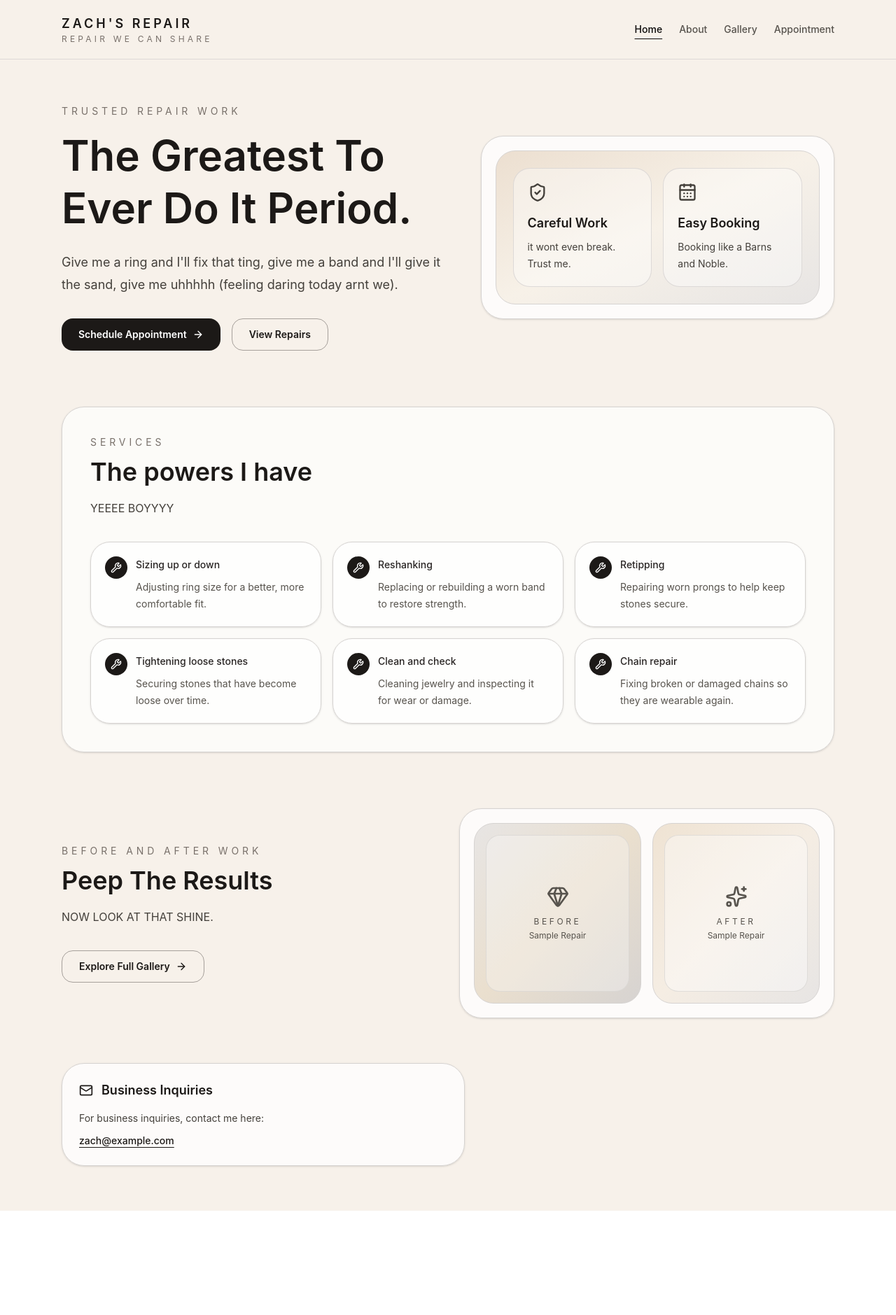
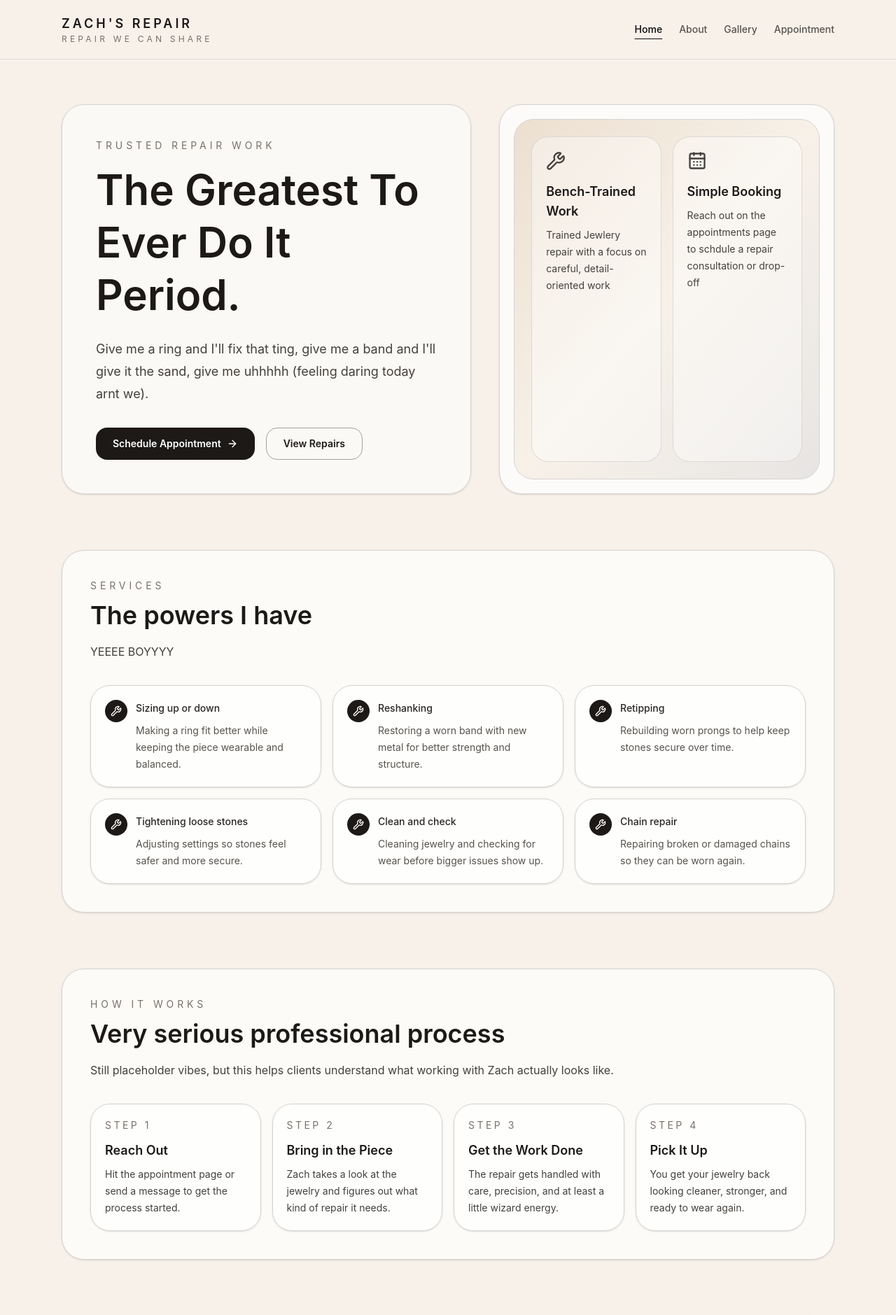
Before and after one commit to LiamS12-12/zach-web, a React (Vite) app: page / in a window 1280 px wide. Shown: the top 1879 px of the page at 70% size. Before the commit the page ends 1730 px from the top, so only its background shows below. Built offline with nearby package versions, Linux system fonts and the light colour scheme; the HTML template or start-up script is replaced by a standard one.

Commit message:
updated home page, and appointments page

```diff
--- a/src/App.jsx
+++ b/src/App.jsx
@@ -14,27 +14,33 @@ import {
 const services = [
   {
     title: "Sizing up or down",
-    description: "Adjusting ring size for a better, more comfortable fit.",
+    description:
+      "Making a ring fit better while keeping the piece wearable and balanced.",
   },
   {
     title: "Reshanking",
-    description: "Replacing or rebuilding a worn band to restore strength.",
+    description:
+      "Restoring a worn band with new metal for better strength and structure.",
   },
   {
     title: "Retipping",
-    description: "Repairing worn prongs to help keep stones secure.",
+    description:
+      "Rebuilding worn prongs to help keep stones secure over time.",
   },
   {
     title: "Tightening loose stones",
-    description: "Securing stones that have become loose over time.",
+    description:
+      "Adjusting settings so stones feel safer and more secure.",
   },
   {
     title: "Clean and check",
-    description: "Cleaning jewelry and inspecting it for wear or damage.",
+    description:
+      "Cleaning jewelry and checking for wear before bigger issues show up.",
   },
   {
     title: "Chain repair",
-    description: "Fixing broken or damaged chains so they are wearable again.",
+    description:
+      "Repairing broken or damaged chains so they can be worn again.",
   },
 ];
 
@@ -117,12 +123,13 @@ function ServiceGrid() {
       {services.map((service) => (
         <div
           key={service.title}
-          className="rounded-[1.75rem] border border-stone-300 bg-white/75 px-5 py-5 shadow-sm"
+          className="rounded-[1.75rem] border border-stone-300 bg-white/75 px-5 py-5 shadow-sm transition hover:-translate-y-1"
         >
           <div className="flex items-start gap-3">
             <div className="rounded-2xl bg-stone-900 p-2 text-white">
               <Wrench className="h-4 w-4" />
             </div>
+
             <div>
               <p className="text-sm font-medium leading-6 text-stone-800">
                 {service.title}
@@ -191,9 +198,9 @@ function HomePage() {
           initial={{ opacity: 0, y: 18 }}
           animate={{ opacity: 1, y: 0 }}
           transition={{ duration: 0.5 }}
-          className="grid gap-10 lg:grid-cols-[1.05fr_0.95fr] lg:items-center"
+          className="grid gap-10 lg:grid-cols-[1.1fr_0.9fr] lg:items-stretch"
         >
-          <div>
+          <div className="flex flex-col justify-center rounded-[2rem] border border-stone-300 bg-white/55 p-8 shadow-sm md:p-12">
             <p className="text-sm uppercase tracking-[0.35em] text-stone-500">
               Trusted repair work
             </p>
@@ -201,7 +208,8 @@ function HomePage() {
               The Greatest To Ever Do It Period.
             </h1>
             <p className="mt-6 max-w-xl text-lg leading-8 text-stone-700">
-              Give me a ring and I'll fix that ting, give me a band and I'll give it the sand, give me uhhhhh (feeling daring today arnt we).
+              Give me a ring and I'll fix that ting, give me a band and I'll give it the
+              sand, give me uhhhhh (feeling daring today arnt we).
             </p>
             <div className="mt-8 flex flex-wrap gap-4">
               <NavLink
@@ -221,21 +229,29 @@ function HomePage() {
           </div>
 
           <div className="rounded-[2rem] border border-stone-300 bg-white/75 p-5 shadow-sm">
-            <div className="rounded-[1.75rem] border border-stone-300 bg-gradient-to-br from-[#ecdfd0] via-[#f7f1e8] to-stone-200 p-6">
-              <div className="grid gap-4 sm:grid-cols-2">
-                <div className="rounded-[1.5rem] border border-stone-300/80 bg-white/40 p-5">
-                  <ShieldCheck className="h-7 w-7 text-stone-700" />
-                  <h3 className="mt-4 text-lg font-semibold text-stone-900">Careful Work</h3>
+            <div className="h-full rounded-[1.75rem] border border-stone-300 bg-gradient-to-br from-[#ecdfd0] via-[#f7f1e8] to-stone-200 p-6">
+              <div className="grid h-full gap-4 sm:grid-cols-2">
+                <div className="flex flex-col justify-between rounded-[1.5rem] border border-stone-300/80 bg-white/40 p-5">
+                  <div>
+                    <Wrench className="h-7 w-7 text-stone-700" />
+                    <h3 className="mt-4 text-lg font-semibold text-stone-900">
+                      Bench-Trained Work
+                    </h3>
                     <p className="mt-2 text-sm leading-6 text-stone-700">
-                    it wont even break. Trust me.
+                      Trained Jewlery repair with a focus on careful, detail-oriented work
                     </p>
                   </div>
-                <div className="rounded-[1.5rem] border border-stone-300/80 bg-white/40 p-5">
+                </div>
+                <div className="flex flex-col justify-between rounded-[1.5rem] border border-stone-300/80 bg-white/40 p-5">
+                  <div>
                     <CalendarDays className="h-7 w-7 text-stone-700" />
-                  <h3 className="mt-4 text-lg font-semibold text-stone-900">Easy Booking</h3>
+                    <h3 className="mt-4 text-lg font-semibold text-stone-900">
+                      Simple Booking
+                    </h3>
                     <p className="mt-2 text-sm leading-6 text-stone-700">
-                    Booking like a Barns and Noble.
+                      Reach out on the appointments page to schdule a repair consultation or drop-off
                     </p>
+                  </div>
                 </div>
               </div>
             </div>
@@ -244,7 +260,9 @@ function HomePage() {
 
         <section className="mt-20 rounded-[2rem] border border-stone-300 bg-white/70 p-8 shadow-sm md:p-10">
           <div className="mb-8 max-w-3xl">
-            <p className="text-sm uppercase tracking-[0.35em] text-stone-500">Services</p>
+            <p className="text-sm uppercase tracking-[0.35em] text-stone-500">
+              Services
+            </p>
             <h2 className="mt-3 text-3xl font-semibold text-stone-900 md:text-4xl">
               The powers I have
             </h2>
@@ -255,9 +273,80 @@ function HomePage() {
           <ServiceGrid />
         </section>
 
+        <section className="mt-20 rounded-[2rem] border border-stone-300 bg-white/70 p-8 shadow-sm md:p-10">
+          <div className="mb-8 max-w-3xl">
+            <p className="text-sm uppercase tracking-[0.35em] text-stone-500">
+              How it works
+            </p>
+            <h2 className="mt-3 text-3xl font-semibold text-stone-900 md:text-4xl">
+              Very serious professional process
+            </h2>
+            <p className="mt-4 text-base leading-8 text-stone-700">
+              Still placeholder vibes, but this helps clients understand what
+              working with Zach actually looks like.
+            </p>
+          </div>
+
+          <div className="grid gap-4 md:grid-cols-2 xl:grid-cols-4">
+            <div className="rounded-[1.75rem] border border-stone-300 bg-white/75 p-5 shadow-sm">
+              <p className="text-sm uppercase tracking-[0.25em] text-stone-500">
+                Step 1
+              </p>
+              <h3 className="mt-3 text-lg font-semibold text-stone-900">
+                Reach Out
+              </h3>
+              <p className="mt-2 text-sm leading-6 text-stone-700">
+                Hit the appointment page or send a message to get the process
+                started.
+              </p>
+            </div>
+
+            <div className="rounded-[1.75rem] border border-stone-300 bg-white/75 p-5 shadow-sm">
+              <p className="text-sm uppercase tracking-[0.25em] text-stone-500">
+                Step 2
+              </p>
+              <h3 className="mt-3 text-lg font-semibold text-stone-900">
+                Bring in the Piece
+              </h3>
+              <p className="mt-2 text-sm leading-6 text-stone-700">
+                Zach takes a look at the jewelry and figures out what kind of
+                repair it needs.
+              </p>
+            </div>
+
+            <div className="rounded-[1.75rem] border border-stone-300 bg-white/75 p-5 shadow-sm">
+              <p className="text-sm uppercase tracking-[0.25em] text-stone-500">
+                Step 3
+              </p>
+              <h3 className="mt-3 text-lg font-semibold text-stone-900">
+                Get the Work Done
+              </h3>
+              <p className="mt-2 text-sm leading-6 text-stone-700">
+                The repair gets handled with care, precision, and at least a
+                little wizard energy.
+              </p>
+            </div>
+
+            <div className="rounded-[1.75rem] border border-stone-300 bg-white/75 p-5 shadow-sm">
+              <p className="text-sm uppercase tracking-[0.25em] text-stone-500">
+                Step 4
+              </p>
+              <h3 className="mt-3 text-lg font-semibold text-stone-900">
+                Pick It Up
+              </h3>
+              <p className="mt-2 text-sm leading-6 text-stone-700">
+                You get your jewelry back looking cleaner, stronger, and ready
+                to wear again.
+              </p>
+            </div>
+          </div>
+        </section>
+
         <section className="mt-20 grid gap-8 lg:grid-cols-[1fr_1fr] lg:items-center">
           <div>
-            <p className="text-sm uppercase tracking-[0.35em] text-stone-500">Before and after work</p>
+            <p className="text-sm uppercase tracking-[0.35em] text-stone-500">
+              Before and after work
+            </p>
             <h2 className="mt-3 text-3xl font-semibold text-stone-900 md:text-4xl">
               Peep The Results
             </h2>
@@ -295,10 +384,12 @@ function AboutPage() {
           initial={{ opacity: 0, y: 18 }}
           animate={{ opacity: 1, y: 0 }}
           transition={{ duration: 0.5 }}
-          className="grid gap-8 lg:grid-cols-2 lg:items-stretch"
+          className="grid gap-8 lg:grid-cols-[1.05fr_0.95fr] lg:items-stretch"
         >
-          <div className="rounded-[2rem] border border-stone-300 bg-white/75 p-8 shadow-sm md:p-12">
-            <p className="text-base uppercase tracking-[0.35em] text-stone-500">About</p>
+          <div className="flex flex-col justify-center rounded-[2rem] border border-stone-300 bg-white/75 p-8 shadow-sm md:p-12">
+            <p className="text-base uppercase tracking-[0.35em] text-stone-500">
+              About
+            </p>
             <h1 className="mt-4 text-base leading-8 text-stone-900">
               Im Zach a graduate from the Portland Jewelry academy, I'm an aspiring bench jeweler with a deep passion for what I do.
             </h1>
@@ -314,11 +405,11 @@ function AboutPage() {
           </div>
 
           <div className="rounded-[2rem] border border-stone-300 bg-white/75 p-5 shadow-sm">
-            <div className="h-full min-h-[420px] overflow-hidden rounded-[1.75rem] border border-stone-300 bg-stone-200">
+            <div className="h-full min-h-[520px] overflow-hidden rounded-[1.75rem] border border-stone-300 bg-stone-200">
               <img
                 src="/zach-photo.jpg"
                 alt="Zach"
-                className="h-full w-full object-cover"
+                className="h-full w-full object-cover object-center"
               />
             </div>
           </div>
@@ -326,7 +417,9 @@ function AboutPage() {
 
         <section className="mt-12 rounded-[2rem] border border-stone-300 bg-white/70 p-8 shadow-sm">
           <div className="mb-6 max-w-3xl">
-            <p className="text-sm uppercase tracking-[0.35em] text-stone-500">My approach to repair</p>
+            <p className="text-sm uppercase tracking-[0.35em] text-stone-500">
+              My approach to repair
+            </p>
             <h2 className="mt-3 text-3xl font-semibold text-stone-900">
               A place to talk about the work
             </h2>
@@ -354,7 +447,9 @@ function GalleryPage() {
           transition={{ duration: 0.5 }}
           className="max-w-3xl"
         >
-          <p className="text-sm uppercase tracking-[0.35em] text-stone-500">Repair Gallery</p>
+          <p className="text-sm uppercase tracking-[0.35em] text-stone-500">
+            Repair Gallery
+          </p>
           <h1 className="mt-4 text-4xl font-semibold text-stone-900 md:text-5xl">
             Before and after examples
           </h1>
@@ -371,14 +466,18 @@ function GalleryPage() {
             >
               <div className="mb-6 flex flex-col gap-3 md:flex-row md:items-end md:justify-between">
                 <div>
-                  <h2 className="text-2xl font-semibold text-stone-900">{item.title}</h2>
+                  <h2 className="text-2xl font-semibold text-stone-900">
+                    {item.title}
+                  </h2>
                   <p className="mt-2 text-sm uppercase tracking-[0.25em] text-stone-500">
                     {item.service}
                   </p>
                 </div>
               </div>
               <BeforeAfterPlaceholder label={item.title} />
-              <p className="mt-6 max-w-3xl text-sm leading-7 text-stone-700">{item.description}</p>
+              <p className="mt-6 max-w-3xl text-sm leading-7 text-stone-700">
+                {item.description}
+              </p>
             </div>
           ))}
         </section>
@@ -398,12 +497,15 @@ function AppointmentPage() {
           className="grid gap-8 lg:grid-cols-[1.05fr_0.95fr]"
         >
           <div className="rounded-[2rem] border border-stone-300 bg-white/75 p-8 shadow-sm md:p-12">
-            <p className="text-sm uppercase tracking-[0.35em] text-stone-500">Appointments</p>
+            <p className="text-sm uppercase tracking-[0.35em] text-stone-500">
+              Appointments
+            </p>
             <h1 className="mt-4 text-4xl font-semibold leading-tight text-stone-900 md:text-5xl">
               Hit My Phone Yall
             </h1>
             <p className="mt-6 text-base leading-8 text-stone-700">
-              This can connect to a Google Calendar booking link or another appointment tool later.
+              This can connect to a Google Calendar booking link or another
+              appointment tool later.
             </p>
             <a
               href="#"
@@ -412,15 +514,25 @@ function AppointmentPage() {
               Connect Google Calendar Booking Link
               <ArrowRight className="h-4 w-4" />
             </a>
-            <p className="mt-4 text-sm leading-7 text-stone-500">
-              Replace this button link with the real Google Calendar scheduling URL when it is ready.
+            <div className="mt-6 border-t border-stone-300 pt-6">
+              <p className="text-sm leading-7 text-stone-700">
+                You can also contact me by email at{" "}
+                <a
+                  href="mailto:zach@example.email"
+                  className="font-medium text-stone-900 underline underline-offset-4"
+                >
+                  zach@example.email
+                </a>
               </p>
+            </div>
           </div>
 
           <div className="rounded-[2rem] border border-stone-300 bg-gradient-to-br from-[#ecdfd0] via-[#f7f1e8] to-stone-200 p-8 shadow-sm">
             <div className="rounded-[1.75rem] border border-stone-300/80 bg-white/40 p-6">
               <CalendarDays className="h-8 w-8 text-stone-700" />
-              <h2 className="mt-5 text-2xl font-semibold text-stone-900">Simple booking flow</h2>
+              <h2 className="mt-5 text-2xl font-semibold text-stone-900">
+                Simple booking flow
+              </h2>
               <ul className="mt-5 space-y-4 text-sm leading-7 text-stone-700">
                 <li>• Check the appointment page</li>
                 <li>• Pick a time for consultation or drop-off</li>
```
Lines whose indentation alone changed are shown as unchanged.
